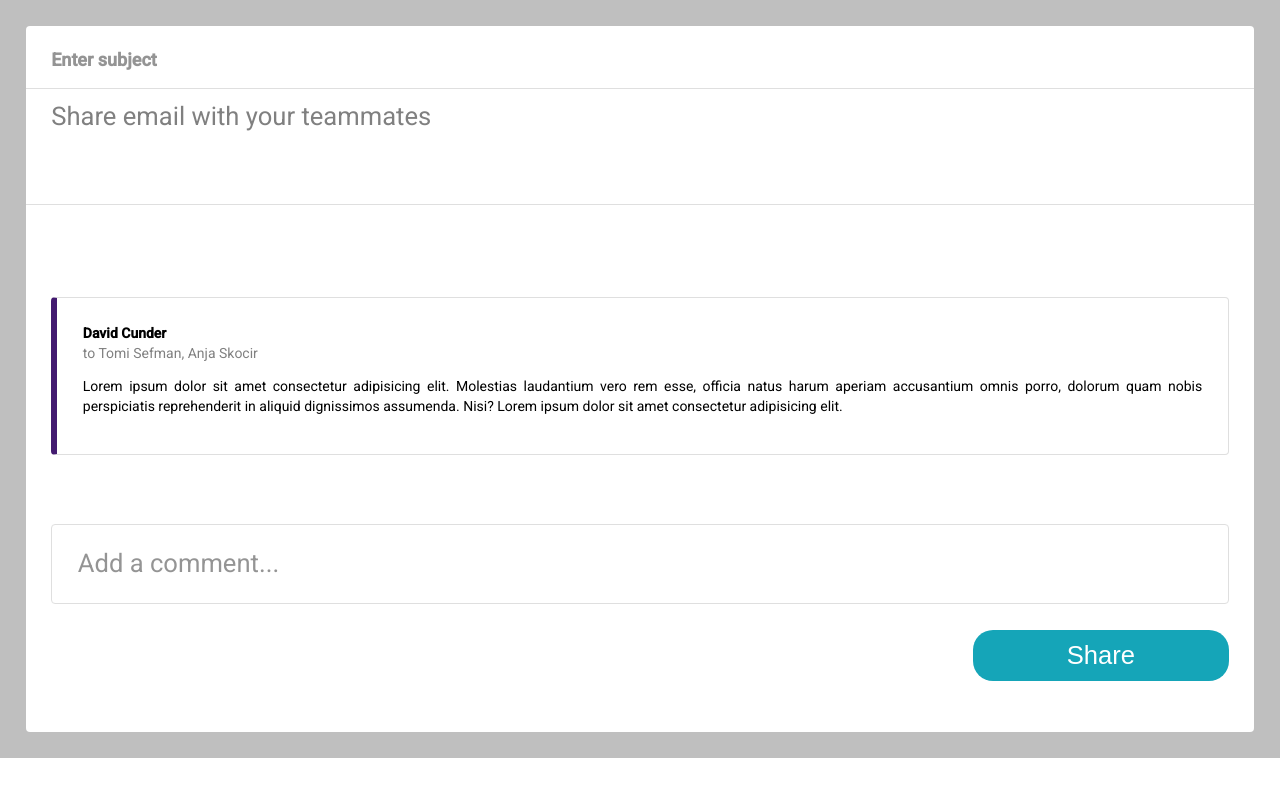
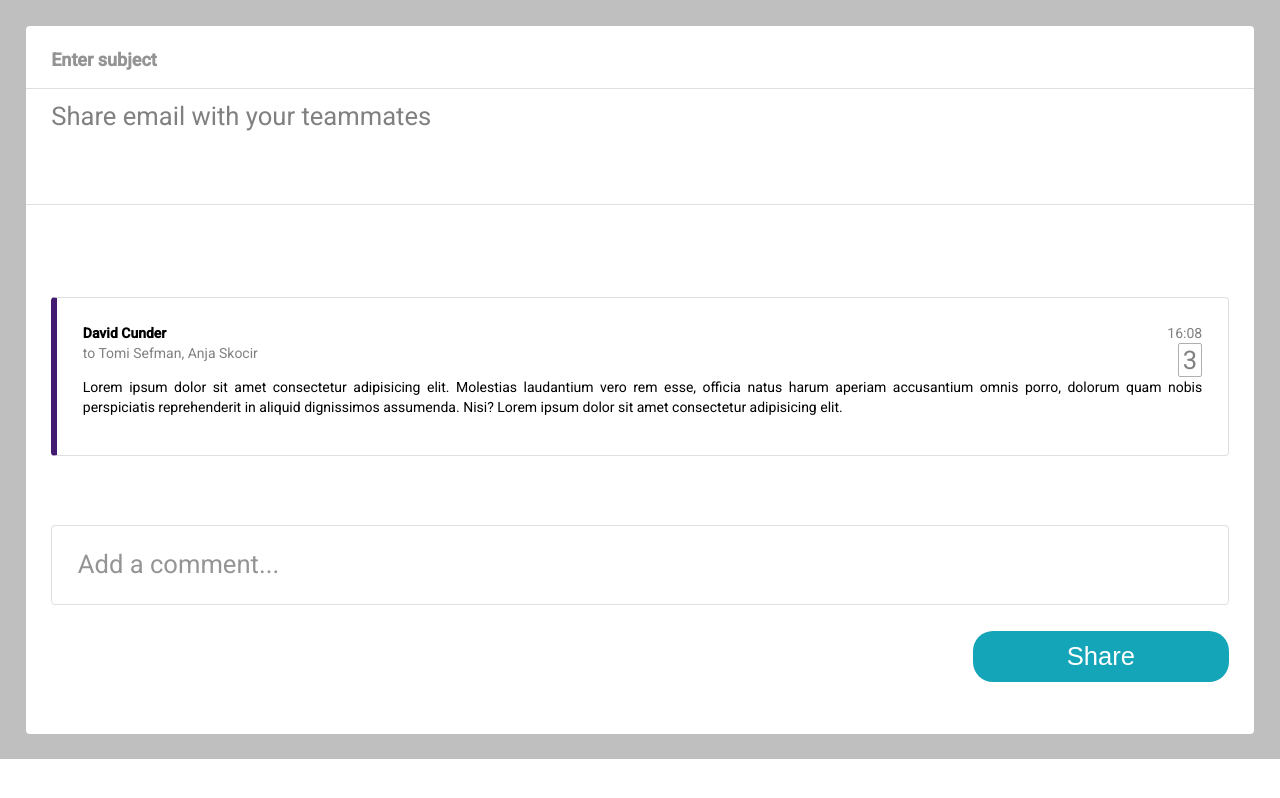
Before and after one commit to jurij-bozic/loop-app, an Angular app: page / in a window 1280 px wide. Built offline with nearby package versions, Linux system fonts and the light colour scheme.

Commit message:
Commit 8

```diff
--- a/src/app/comment-view/comment-view.component.css
+++ b/src/app/comment-view/comment-view.component.css
@@ -8,11 +8,16 @@
 
 .previous-sender {
     font-weight: bold;
+    text-align: left;
+    width: 100%;
 }
 
 .previous-addressees {
     color: grey;
     margin-bottom: 1vw;
+    width: 100%;
+    text-align: left;
+
 }
 
 p {
@@ -65,3 +70,36 @@ p {
     text-align: right;
     padding-bottom: 2vw;
 }
+
+.prev-sender-container {
+    display: flex;
+    width: 100%;
+}
+
+.time {
+    text-align: right;
+    width: 100%;
+    color: grey;
+}
+
+.number-of-adr {
+    width: 1.8vw;
+    height: 2.5vw;
+    text-align: center;
+    border: 0.4px solid rgb(175, 175, 175);
+    border-radius: 2px;
+    color: grey;
+    display: grid;
+
+}
+
+.prev-adr-container {
+    display: flex;
+    width: 100%;
+}
+
+.inner-number {
+
+    font-size: 2vw;
+    line-height: 2.5vw;
+}
--- a/src/app/comment-view/comment-view.component.html
+++ b/src/app/comment-view/comment-view.component.html
@@ -1,6 +1,10 @@
 <div class="previous-message-card">
-    <div class="previous-sender">David Cunder</div>
-    <div class="previous-addressees">to Tomi Sefman, Anja Skocir</div>
+    <div class="prev-sender-container">
+        <div class="previous-sender">David Cunder</div> <div class="time">16:08</div>
+    </div>
+    <div class="prev-adr-container">
+        <div class="previous-addressees">to Tomi Sefman, Anja Skocir</div> <div class="number-of-adr"><div class="inner-number">3</div></div>
+    </div>
     <p>
         Lorem ipsum dolor sit amet consectetur adipisicing elit. Molestias laudantium vero rem esse,
         officia natus harum aperiam accusantium omnis porro, dolorum quam nobis perspiciatis reprehenderit
--- a/src/app/comment-view/comment-view.component.ts
+++ b/src/app/comment-view/comment-view.component.ts
@@ -32,7 +32,7 @@ export class CommentViewComponent implements OnInit {
   }
 
   submitMessage() {
-    if(confirm(this.userDataService.submissionSubject + ' to ' + this.userDataService.submissionUsers + ': ' + this.userDataService.submissionComment)) {
+    if(confirm('MESSAGE with subject' + this.userDataService.submissionSubject +  'sent to ' + this.userDataService.submissionUsers + ': ' + this.userDataService.submissionComment)) {
       console.log("Message shared");
     }
   }
--- a/src/app/input-user/input-user.component.css
+++ b/src/app/input-user/input-user.component.css
@@ -8,7 +8,7 @@
     padding-left: 2vw;
     color: transparent;
     user-select: none;
-    /* caret-color: transparent; */
+    caret-color: transparent;
 }
 
 .fake-input {
--- a/src/app/input-user/input-user.component.html
+++ b/src/app/input-user/input-user.component.html
@@ -12,8 +12,7 @@
                aria-label="Number"
                matInput
                [formControl]="myControl"
-               [matAutocomplete]="auto"
-               (keyup.Space)="addMoreUsers()">
+               [matAutocomplete]="auto">
 
                 <div class="fake-input-container users-id">
                   <span [class.fake-input-selected]="user.nameFinished === true"
--- a/src/app/input-user/input-user.component.ts
+++ b/src/app/input-user/input-user.component.ts
@@ -48,7 +48,7 @@ export class InputUserComponent implements OnInit {
   }
 
   private filterSearch(item: string): Data[] {
-    let filterKey = item.toLowerCase();
+    let filterKey = (item[0] == ' ' ? item.trim().toLowerCase() : item.toLowerCase());
     let splitFilterKey = filterKey.split(', ');
 
     if(splitFilterKey[splitFilterKey.length-1]){
@@ -71,7 +71,7 @@ export class InputUserComponent implements OnInit {
 
   private setUserAdded(user: string): any {
     this.data[this.data.indexOf(this.data.filter(item => item.name == user)[0])].added = true;
-    this.userDataService.submissionUsers = this.userDataService.submissionUsers + user;
+    this.userDataService.submissionUsers = (this.userDataService.submissionUsers  ? this.userDataService.submissionUsers + ', ' + user : this.userDataService.submissionUsers  + user);
     this.setInputValue();
     this.selectedUsers[this.selectedUsers.length-1] = {
       userName: user,
@@ -79,16 +79,16 @@ export class InputUserComponent implements OnInit {
     };
   }
 
-  public addMoreUsers(): void {
-    if(this.userDataService.submissionUsers.slice(-2) == ', '){
-      this.userDataService.submissionUsers = this.userDataService.submissionUsers + ' ';
-      this.myControl.setValue(this.userDataService.submissionUsers);
-    }
-    else {
-      this.userDataService.submissionUsers = this.userDataService.submissionUsers + ', ';
-      this.myControl.setValue(this.userDataService.submissionUsers);
-    }
-  }
+  // public addMoreUsers(): void {
+  //   // if(this.userDataService.submissionUsers.slice(-2) == ', '){
+  //     // this.userDataService.submissionUsers = this.userDataService.submissionUsers + ' ';
+  //     // this.myControl.setValue(this.userDataService.submissionUsers);
+  //   // }
+  //   // else {
+  //     // this.userDataService.submissionUsers = this.userDataService.submissionUsers + ', ';
+  //     // this.myControl.setValue(this.userDataService.submissionUsers);
+  //   // }
+  // }
 
   public removeUsers(event: any): void {
     // console.log(event);
@@ -96,18 +96,18 @@ export class InputUserComponent implements OnInit {
 
   private setInputValue(): any {
     // this.myControl.setValue(this.userDataService.submissionUsers);
-    this.myControl.setValue(' '.repeat(this.userDataService.submissionUsers.length));
-    // this.myControl.setValue('');
+    // this.myControl.setValue(' '.repeat(this.userDataService.submissionUsers.length));
+    this.myControl.setValue('');
 
   }
 
   private setFakeInputValue(text: string): any {
     let splitText = text.split(', ');
 
-    // if(text.trim() == ''){
-    //   return;
+    // if(text.trim() !== ''){
+    //   text.trim
     // }
-    // debugger;
+
 
     if(this.selectedUsers.length == 0 || this.selectedUsers[this.selectedUsers.length-1].nameFinished){
       // debugger;
--- a/src/app/user-data.service.ts
+++ b/src/app/user-data.service.ts
@@ -33,8 +33,38 @@ export class UserDataService {
         added: false
       },
       {
-        name: 'Williamm Shakespeare',
-        email: 'williamm.shakespeare@email.com',
+        name: 'John Dryden',
+        email: 'john.dryden@email.com',
+        added: false
+      },
+      {
+        name: 'Alan Turing',
+        email: 'alan.Turing@email.com',
+        added: false
+      },
+      {
+        name: 'Alonzo Church',
+        email: 'alonzo.church@email.com',
+        added: false
+      },
+      {
+        name: 'Noam Chomsky',
+        email: 'alonzo.church@email.com',
+        added: false
+      },
+      {
+        name: 'James Joyce',
+        email: 'james.joyce@email.com',
+        added: false
+      },
+      {
+        name: 'Richard Montague',
+        email: 'richard.montague@email.com',
+        added: false
+      },
+      {
+        name: 'Rene Descartes',
+        email: 'rene.Descartes@email.com',
         added: false
       }
     ];
```
